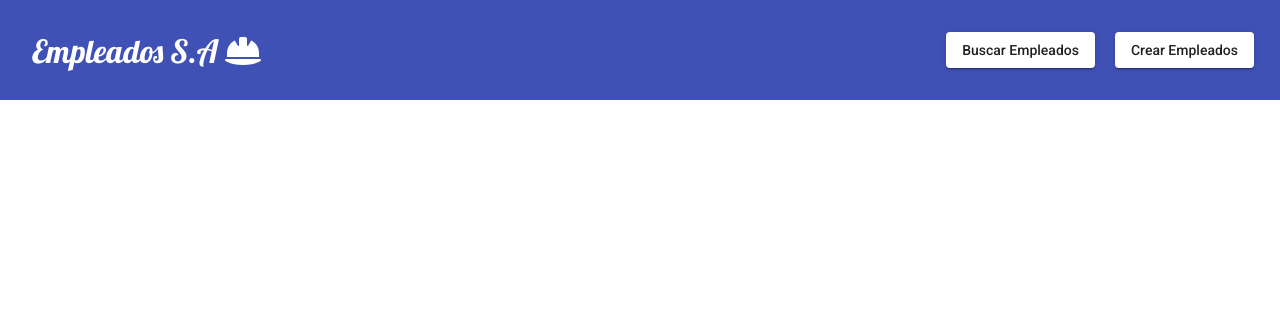
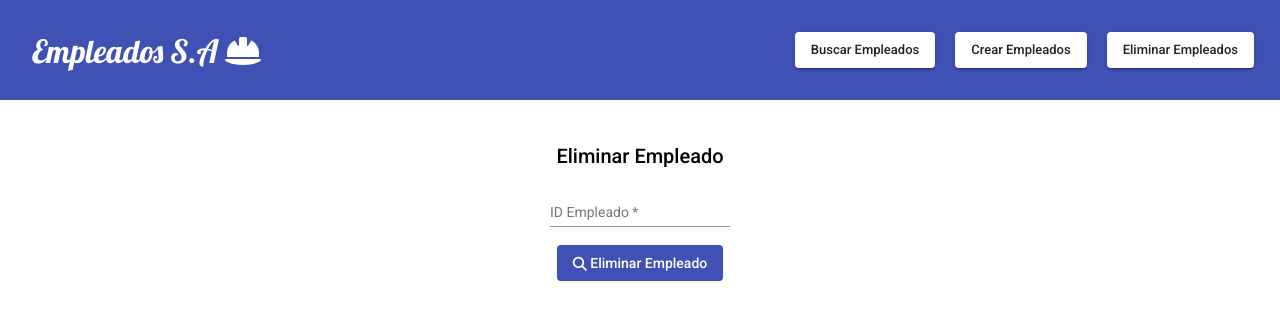
Before and after one commit to santiago5087/empleados-app, an Angular app: page /empleados-delete in a window 1280 px wide. Before the commit this address led to /. Shown: the top 320 px of the page. Built offline with nearby package versions, Linux system fonts and the light colour scheme.

Commit message:
Componente para eliminado de empleados creado

```diff
--- a/src/app/app-routing.module.ts
+++ b/src/app/app-routing.module.ts
@@ -3,11 +3,13 @@ import { Routes, RouterModule } from '@angular/router';
 
 import { EmpleadoFormComponent } from './components/empleado-form/empleado-form.component';
 import { EmpleadoCreateComponent } from './components/empleado-create/empleado-create.component';
+import { EmpleadoDeleteComponent } from './components/empleado-delete/empleado-delete.component';
 
 const routes: Routes = [
   { path: '', redirectTo: '/empleados', pathMatch: 'full' },
   { path: 'empleados', component: EmpleadoFormComponent },
-  { path: 'empleados-create', component: EmpleadoCreateComponent }
+  { path: 'empleados-create', component: EmpleadoCreateComponent },
+  { path: 'empleados-delete', component: EmpleadoDeleteComponent }
 ];
 
 @NgModule({
--- a/src/app/app.module.ts
+++ b/src/app/app.module.ts
@@ -23,13 +23,15 @@ import { MatToolbarModule } from '@angular/material/toolbar';
 import { EmpleadoCreateComponent } from './components/empleado-create/empleado-create.component';
 import { MatSnackBarModule } from '@angular/material/snack-bar';
 import { MatRadioModule } from '@angular/material/radio';
+import { EmpleadoDeleteComponent } from './components/empleado-delete/empleado-delete.component';
 
 @NgModule({
   declarations: [
     AppComponent,
     EmpleadoFormComponent,
     NavigationComponent,
-    EmpleadoCreateComponent
+    EmpleadoCreateComponent,
+    EmpleadoDeleteComponent
   ],
   imports: [
     BrowserModule,
--- /dev/null
+++ b/src/app/components/empleado-delete/empleado-delete.component.html
@@ -0,0 +1,15 @@
+<div class="container" fxLayout="column" fxLayoutAlign="center center">
+  <form [formGroup]="deleteEmpForm" (ngSubmit)="borrarEmp()"
+        fxLayout="column" fxLayoutAlign="space-around center">
+    <h2 matLine>Eliminar Empleado</h2>
+    <div fxLayout="row wrap" fxLayoutAlign="space-around center">
+      <mat-form-field fxFlex style="margin: 0 5px">
+        <mat-label>ID Empleado</mat-label>
+        <input matInput formControlName="id" type="number" required>
+      </mat-form-field>
+    </div>
+    <button fxFlex mat-flat-button class="search-button" color="primary" type="submit">
+      <i class="fas fa-search"></i> Eliminar Empleado
+    </button>
+  </form>
+</div>
--- /dev/null
+++ b/src/app/components/empleado-delete/empleado-delete.component.ts
@@ -0,0 +1,49 @@
+import { Component, OnInit } from '@angular/core';
+import { FormBuilder, FormGroup, Validators } from '@angular/forms';
+import { MatSnackBar, MatSnackBarConfig } from '@angular/material/snack-bar';
+
+import { EmpleadosService } from '../../services/empleados.service';
+
+@Component({
+  selector: 'app-empleado-delete',
+  templateUrl: './empleado-delete.component.html',
+  styleUrls: ['./empleado-delete.component.scss']
+})
+export class EmpleadoDeleteComponent implements OnInit {
+
+  deleteEmpForm: FormGroup;
+
+  // Objeto de config. de Snack Bar
+  snackBarConfig = new MatSnackBarConfig()
+
+  constructor(private empService: EmpleadosService,
+    private fb: FormBuilder,
+    private snackBar: MatSnackBar) {
+      this.createForm();
+    }
+
+  ngOnInit(): void {
+  }
+
+  createForm() {
+    this.deleteEmpForm = this.fb.group({
+      id: ['', Validators.required]
+    });
+  }
+
+  borrarEmp() {
+    var { id }  = this.deleteEmpForm.value;
+    this.empService.deleteEmpleado(id)
+      .subscribe((res) => {
+        // El Snack Bar durará 5s o hasta que el usuario lo cierre
+        this.snackBarConfig.duration = 5000;
+        this.snackBar.open(res.msg, "Ok!", this.snackBarConfig);
+      }, err => {
+
+        this.snackBarConfig.duration = 5000;
+        this.snackBar.open("Ha ocurrido un error en el borrado, intente nuevamente",
+          "Ok!", this.snackBarConfig);
+      });
+  }
+
+}
--- a/src/app/components/empleado-form/empleado-form.component.ts
+++ b/src/app/components/empleado-form/empleado-form.component.ts
@@ -1,5 +1,5 @@
 import { Component, OnInit } from '@angular/core';
-import { FormBuilder, FormGroup, Validators } from '@angular/forms';
+import { FormBuilder, FormGroup } from '@angular/forms';
 import { MatTableDataSource } from '@angular/material/table';
 import { MatSnackBar, MatSnackBarConfig } from '@angular/material/snack-bar';
 
--- a/src/app/components/navigation/navigation.component.html
+++ b/src/app/components/navigation/navigation.component.html
@@ -6,4 +6,5 @@
   <span class="flex-spacer"></span>
   <a mat-raised-button class="nav-button" routerLink="/empleados">Buscar Empleados</a>
   <a mat-raised-button class="nav-button" routerLink="/empleados-create">Crear Empleados</a>
+  <a mat-raised-button class="nav-button" routerLink="/empleados-delete">Eliminar Empleados</a>
 </mat-toolbar>
--- a/src/app/components/navigation/navigation.component.scss
+++ b/src/app/components/navigation/navigation.component.scss
@@ -9,4 +9,5 @@
 
 .nav-button {
   margin: 10px;
+  font-size: small;;
 }
--- a/src/app/services/empleados.service.ts
+++ b/src/app/services/empleados.service.ts
@@ -32,4 +32,8 @@ export class EmpleadosService {
     return this.http.post<ResponseEmpleado>(`${this.API_URI}empleados`, emp);
   }
 
+  deleteEmpleado(id: number): Observable<ResponseEmpleado> {
+    return this.http.delete<ResponseEmpleado>(`${this.API_URI}empleados/${id}`);
+  }
+
 }
```
Also changed, not shown: src/app/components/empleado-delete/empleado-delete.component.scss (added), 1 other file (tests, documents, lock files or other folders).
